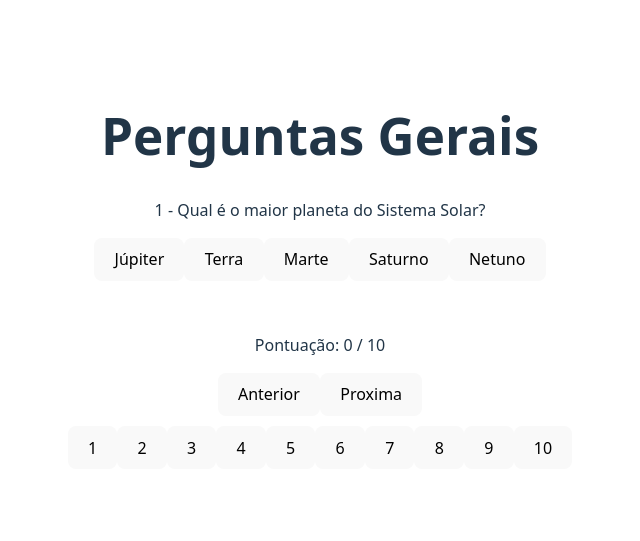
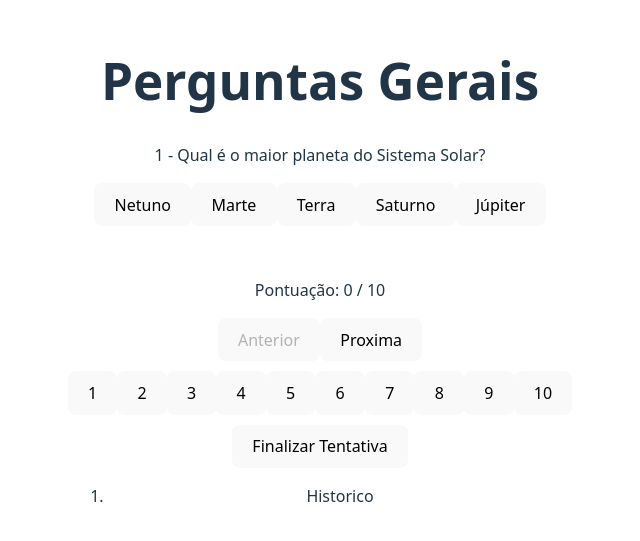
Before and after one commit to V-Albino/SegundoQuiz, a React (Vite) app: page / in a window 1280 px wide. Shown: the part 129-670 px from the top of the page, without its empty margins (320-960 px from the left). Built offline with nearby package versions, Linux system fonts and the light colour scheme.

Commit message:
Commit 2 - Randomização das alternativas

```diff
--- a/src/App.jsx
+++ b/src/App.jsx
@@ -2,14 +2,26 @@ import { useState } from 'react'
 import questions from './questions.json'
 import './App.css'
 
+
+function randomiza(vet){
+  const arr = [...vet]
+  for (let i = arr.length - 1; i > 0; i--) {
+    const j = Math.floor(Math.random() * (i + 1));
+    [arr[i], arr[j]] = [arr[j], arr[i]];
+  }
+  return arr;
+}
+
 export default function App() {
   const [currentQuestion, setCurrentQuestion] = useState(0)
+  const [options, setOptions] = useState(questions.map(q => randomiza(q.options)))
   const [result, setResult] = useState(Array(questions.length).fill(""))
+  const [history, setHistory] = useState(result)
   const [score, setScore] = useState(0)
 
-  function verifica(i){
+  function verifica(opt){
     const resposta = [...result]
-    if(i === questions[currentQuestion].answer){
+    if(opt === questions[currentQuestion].options[0]){
       resposta[currentQuestion] = "Resposta Correta"
       setScore(score + 1)
     }else{
@@ -19,35 +31,35 @@ export default function App() {
   }
 
   function NextPage(){
-    if(currentQuestion < questions.length - 1){
-      setCurrentQuestion(currentQuestion + 1)
-    }
+    setCurrentQuestion(currentQuestion + 1)
   }
 
   function PreviousPage(){
-    if(currentQuestion > 0){
-      setCurrentQuestion(currentQuestion - 1)
-    }
+    setCurrentQuestion(currentQuestion - 1)
+  }
+  function reset(){
+    //adiciona resultado
+    setCurrentQuestion(0)
+    setResult(Array(questions.length).fill(""))
+    setOptions(questions.map(q => randomiza(q.options)))
+    setScore(0)
   }
 
   return (
     <>
       <h1>Perguntas Gerais</h1>
-
       <div className="">
         <p>
           {currentQuestion + 1} - {questions[currentQuestion].question}
         </p>
-
-        {questions[currentQuestion].options.map((_, index) => (
-          <button onClick={() => verifica(index)} disabled = {result[currentQuestion] !== ""}>
-            {questions[currentQuestion].options[index]}
+        {options[currentQuestion].map((option, _) => (
+          <button key={option} onClick={() => verifica(option)} disabled = {result[currentQuestion] !== ""}>
+            {option}
           </button>
         ))}
-
       </div>
 
-      <div style={{height: "20px"}} >
+      <div style={{height: "20px"}}>
       <p className="read-the-docs">
         {result[currentQuestion]}
       </p>
@@ -55,19 +67,28 @@ export default function App() {
 
       <p>Pontuação: {score} / {questions.length}</p>
       <button onClick={
-        () => PreviousPage()}>Anterior
+        () => PreviousPage()} disabled={currentQuestion===0}>Anterior
       </button>
       <button onClick={
-        () => NextPage()}>Proxima
+        () => NextPage()} disabled={currentQuestion===questions.length-1}>Proxima
       </button>
 
-      <div style={{marginTop:"10px"}}>
+      <div style={{marginTop:"10px", marginBottom:"10px"}}>
       {questions.map((_, index)=>(
         <button key={index} onClick={() => setCurrentQuestion(index)}>
           {index+1}
         </button>
       ))}
       </div>
+      <div>
+        <button onClick={() => reset()}>Finalizar Tentativa</button>
+      </div>
+      <div>
+        <ol>
+          <li>Historico</li>
+        </ol>
+      </div>
     </>
+
   )
 }
```
